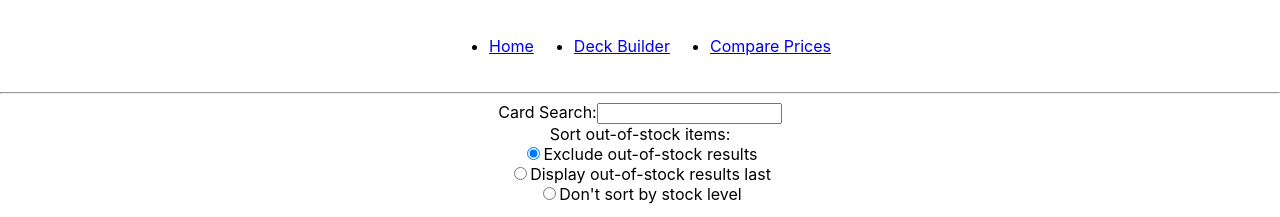
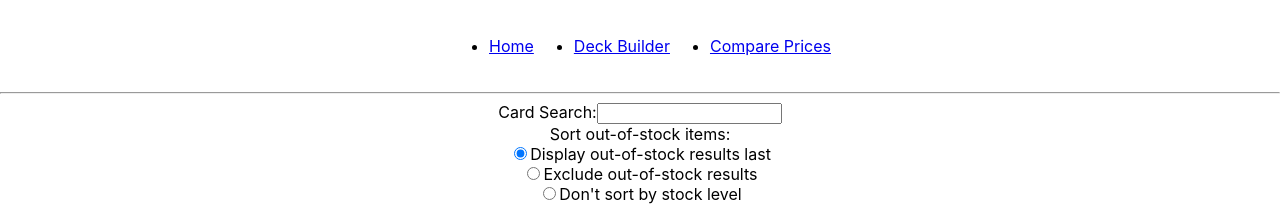
Before and after one commit to ANRoebuck/mtg-shelf, a React (Create React App) app: page /comparePrices in a window 1280 px wide. Shown: the top 217 px of the page. Built offline with nearby package versions, Linux system fonts and the light colour scheme; what seamless-immutable would draw is missing.

Commit message:
fix default choice for oos sort

```diff
--- a/src/compare-prices/enums.js
+++ b/src/compare-prices/enums.js
@@ -1,5 +1,5 @@
 export const sortOosBy = {
+  last : 'Display out-of-stock results last',
   exclude : 'Exclude out-of-stock results',
-  last : 'Display out-of-stock results last',
   none : 'Don\'t sort by stock level',
 }
```
